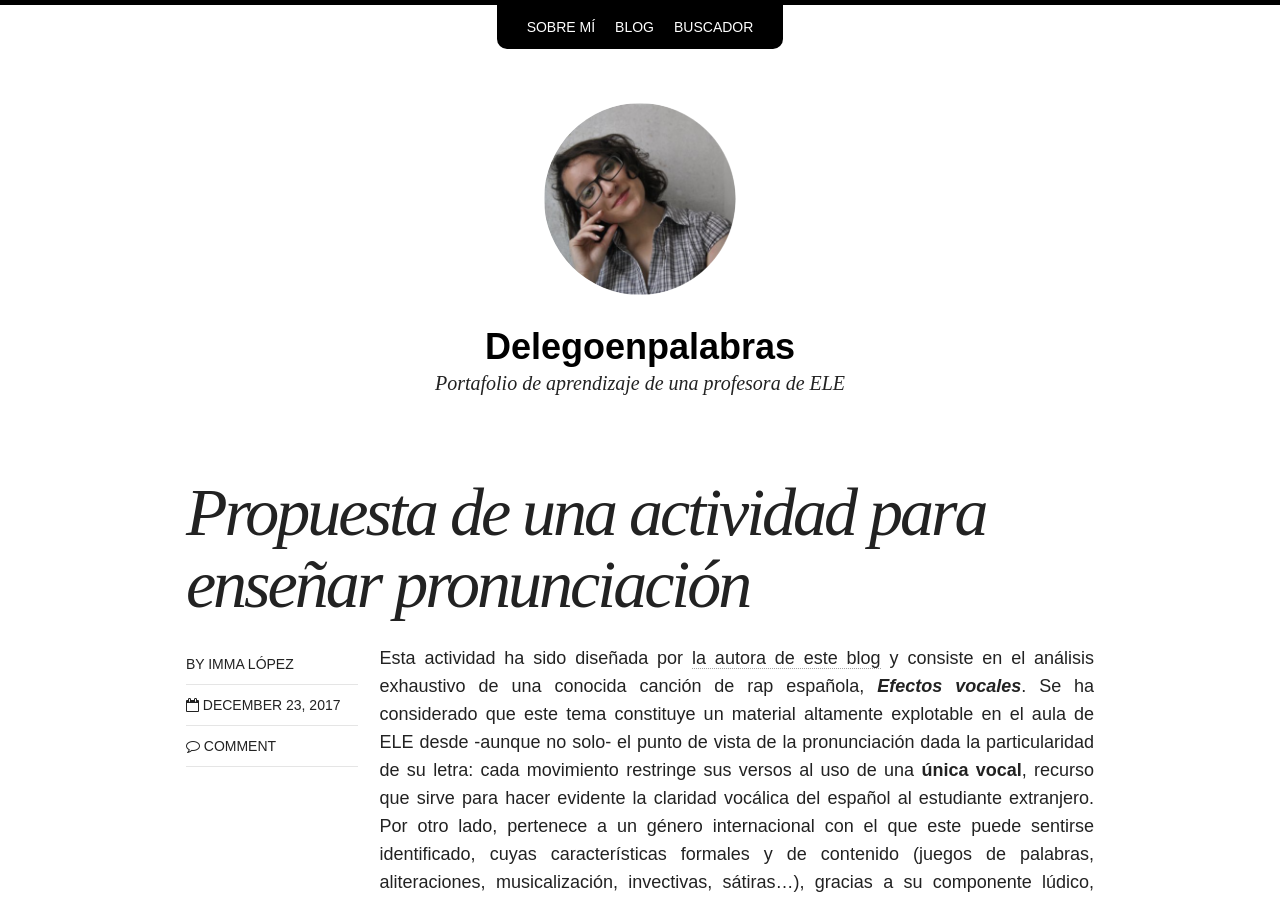
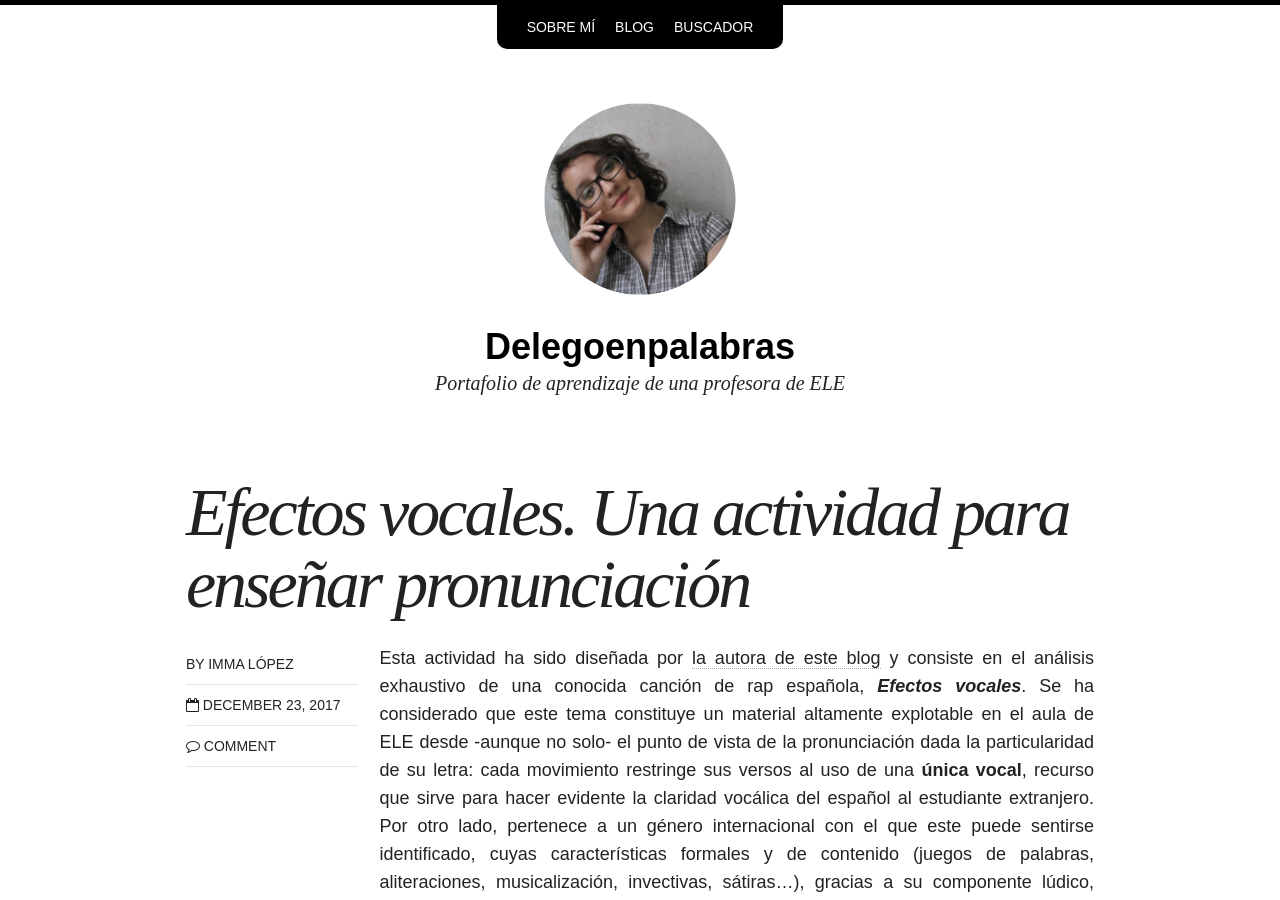
Before and after one commit to immalopez/immalopez.github.io, a Jekyll site: the page built from _posts/blog/2017-12-23-propuesta-actividad-pronunciacion.md, in a window 1280 px wide and 900 px high. Built offline with Jekyll 4.4.1, drawn with Linux system fonts in a browser that asks for light colours; nearby versions of some CDN libraries; comment, search, counter and statistics services are not loaded.

Commit message:
Update 2017-12-23-propuesta-actividad-pronunciacion.md

```diff
--- a/_posts/blog/2017-12-23-propuesta-actividad-pronunciacion.md
+++ b/_posts/blog/2017-12-23-propuesta-actividad-pronunciacion.md
@@ -1,6 +1,6 @@
 ---
 layout: post
-title: Propuesta de una actividad para enseñar pronunciación
+title: Efectos vocales. Una actividad para enseñar pronunciación
 modified:
 categories: blog
 excerpt: "Pronunciación en la didáctica de ELE"
```
